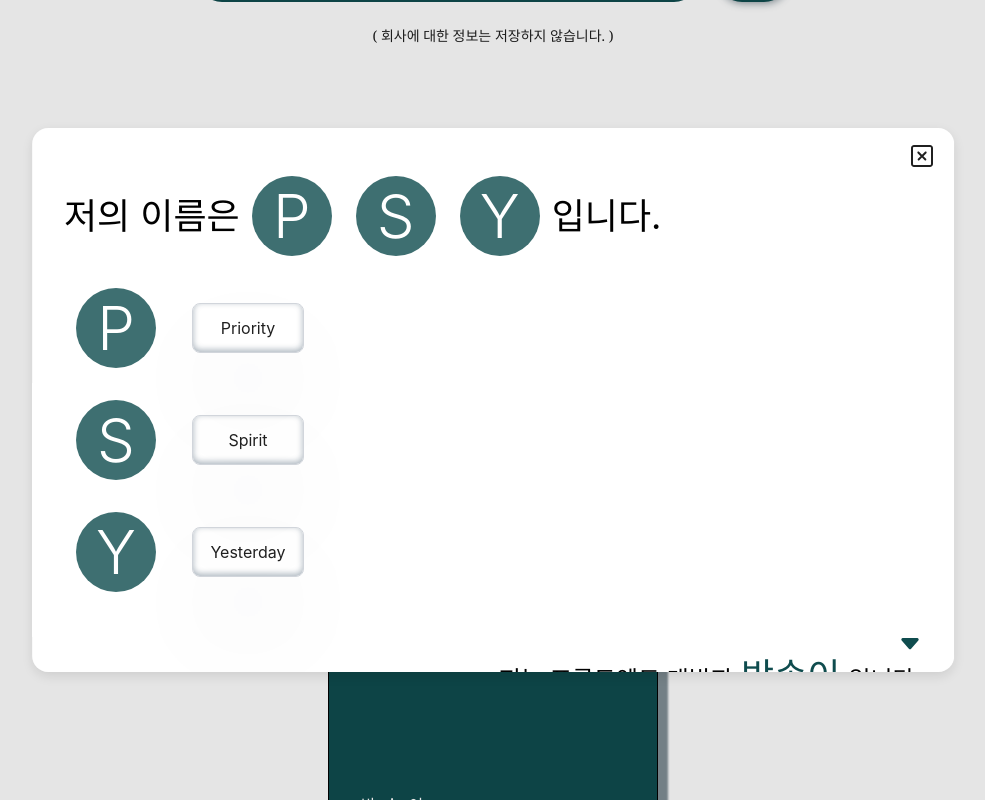
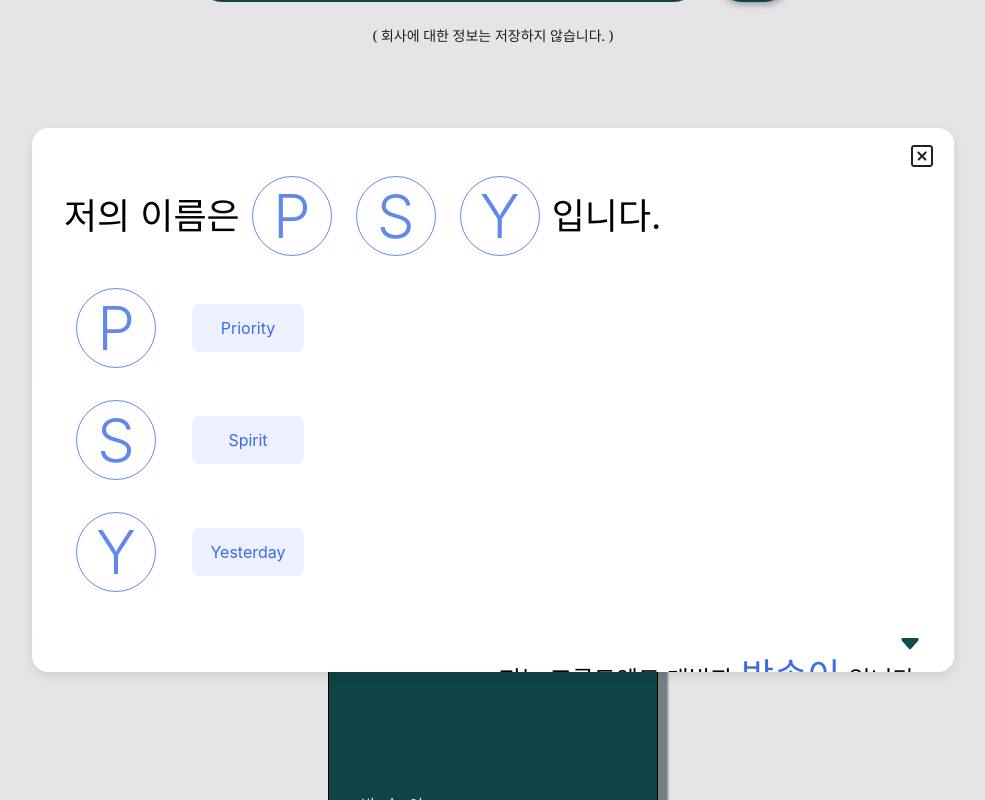
Before and after one commit to songyi-p/resume, a Next.js app: page / in a window 1280 px wide. Both pictures are taken after a click on the button "# Who?". Shown: the whole page, without its empty margins (147-1132 px from the left). Built offline with nearby package versions, Linux system fonts and the light colour scheme.

Commit message:
refactor - ui : 모달 테마 색상 변경 및 blue button style 적용

```diff
--- a/components/GridModal.tsx
+++ b/components/GridModal.tsx
@@ -18,7 +18,7 @@ const GridModal = ({title, className, children} : GridBoxProps) => {
                 {title}
             </button>
             <dialog ref={dialogRef}
-                    className="animate-fadeIn relative absolute-center w-[72%] h-[68%] md:w-[90%] md:h-[54%] p-8 md:p-4 rounded-2xl shadow-[rgba(0,0,0,0.1)_0px_4px_12px] overflow-y-auto">
+                    className="animate-fadeIn relative absolute-center w-[72%] h-[68%] md:w-[90%] p-8 md:p-4 rounded-2xl shadow-[rgba(0,0,0,0.1)_0px_4px_12px] overflow-y-auto">
                 {children}
                 <form method="dialog">
                     <button className="absolute top-4 right-5">
--- a/components/modal/TechStack.tsx
+++ b/components/modal/TechStack.tsx
@@ -32,7 +32,7 @@ const TechStack = () => {
                                         fill
                                     />
                                 </button>
-                                <div className="mt-3 px-2 py-3 md:p-1 md:text-sm font-medium bg-sky-blue text-blue rounded-[20px] hover:scale-[1.02]">
+                                <div className="mt-3 px-2 py-3 md:p-1 md:text-sm md:font-normal font-medium blue-btn rounded-[20px]">
                                     {data.alt}
                                 </div>
                             </div>
--- a/components/modal/Who.tsx
+++ b/components/modal/Who.tsx
@@ -19,7 +19,7 @@ export const Initial = ({initial, word, children} : InitialProps) => {
                 {initial}
             </div>
             <button onClick={onClickWord}
-                    className="w-28 p-4 ml-6 mr-10 md:mx-0 text-center border-solid-gray rounded-lg word-shadow">
+                    className="w-28 p-4 ml-6 mr-10 md:mx-0 text-center blue-btn rounded-lg">
                 {word}
             </button>
             {
@@ -57,7 +57,7 @@ const Who = () => {
             </Initial>
             <h3 className="mt-28 laptop:mt-16 text-2xl md:text-sm flex justify-end items-end">
                 저는 프론트엔드 개발자
-                <span className="px-2 text-4xl md:text-2xl text-dark-green">박송이</span>입니다.
+                <span className="px-2 text-4xl md:text-2xl text-blue">박송이</span>입니다.
             </h3>
             <BsFillCaretDownFill className="md:hidden absolute bottom-4 right-8 text-dark-green" size="24"/>
         </GridModal>
--- a/pages/index.tsx
+++ b/pages/index.tsx
@@ -72,7 +72,7 @@ export default function Home() {
 
           <section ref={nameRef} className='item'>
               <section className='relative flex-full-center'>
-                  <div className={`${companyName !== '' && 'animate-flip'} flex flex-col justify-end text-white bg-dark-green border-solid-black w-[330px] md:w-[90%] h-[500px] p-8 shadow-[10px_10px_2px_#808e95]`}>
+                  <div className={`${companyName !== '' && 'animate-flip'} flex flex-col justify-end text-white bg-dark-green border-solid-black w-[330px] md:w-[80%] h-[500px] p-8 shadow-[10px_10px_2px_#808e95]`}>
                       <h2 className="font-normal">박 &nbsp;송 &nbsp;이</h2>
                       <ul className="flex-info">
                           <li className="animate-pulse text-2xl mt-5 mb-2 tracking-wider">{companyName}</li>
--- a/styles/globals.css
+++ b/styles/globals.css
@@ -111,13 +111,8 @@ body {
 
 /* box-shadow */
 /* Who.tsx */
-.word-shadow {
-  /*box-shadow: rgba(9, 30, 66, 0.25) 0px 4px 8px -2px, rgba(9, 30, 66, 0.08) 0px 0px 0px 1px;*/
-  box-shadow: rgba(50, 50, 93, 0.25) 0px 50px 100px -20px, rgba(0, 0, 0, 0.3) 0px 30px 60px -30px, rgba(10, 37, 64, 0.35) 0px -2px 6px 0px inset;
-}
-
 .word-shadow:hover {
-  box-shadow: 2px 2px 10px rgba(0, 0, 0, 0.25);
+  box-shadow: 2px 2px 12px #BFD1FF;
 }
 
 .desc-shadow {
--- a/tailwind.config.js
+++ b/tailwind.config.js
@@ -71,7 +71,10 @@ module.exports = {
           '@apply rounded-sm shadow-[rgba(0,0,0,0.35)_0px_5px_15px] hover:scale-[1.01]' : {}
         },
         '.initial' : {
-          '@apply w-[80px] h-[80px] md:w-[50px] md:h-[50px] mx-3 md:mx-1 font-light text-6xl md:text-3xl flex-center rounded-[50%] bg-dark-green opacity-80 text-white' : {}
+          '@apply w-[80px] h-[80px] md:w-[50px] md:h-[50px] mx-3 md:mx-1 font-light text-blue text-6xl md:text-3xl flex-center rounded-[50%] border border-solid border-blue opacity-80' : {}
+        },
+        '.blue-btn' : {
+          '@apply text-blue bg-sky-blue hover:shadow-[2px_2px_12px_#BFD1FF] active:shadow-[inset_4px_4px_4px_#C4CBDF]' : {}
         },
       });
     },
```
